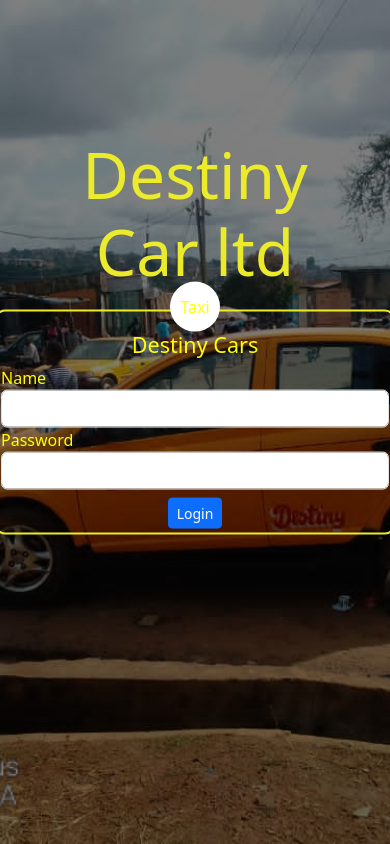
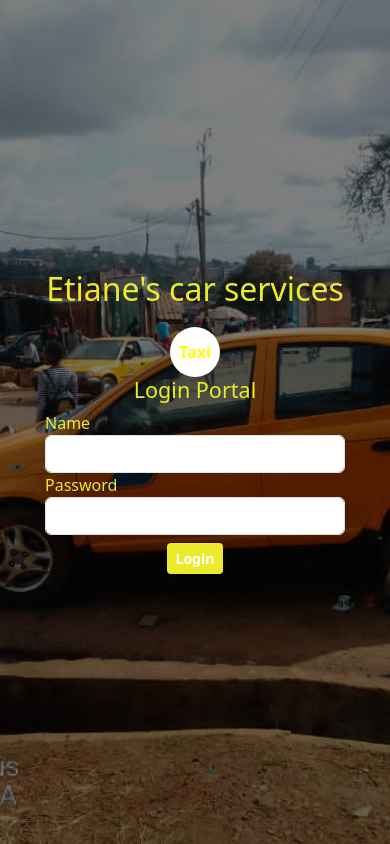
Before and after one commit to LL-Etiane/tms, a Django app: page / in a window 390 px wide. Run offline with Django 3.2, Linux system fonts and the light colour scheme; some libraries are stand-ins or nearby versions.

Commit message:
ui responsive worked on

```diff
--- a/assets/css/login.css
+++ b/assets/css/login.css
@@ -1,4 +1,6 @@
 body {
+  height: 100vh;
+  width: 100%;
   background: linear-gradient(rgba(0, 0, 0, 0.5), rgba(0, 0, 0, 0.5)),
     url("../images/bg.jpg");
   background-size: cover;
@@ -6,15 +8,21 @@ body {
 }
 
 .main-container {
-  position: relative;
   height: 100vh;
+  display: flex;
+  flex-direction: column;
+  justify-content: center;
+  align-items: center;
 }
 
 .caption-container {
-  position: absolute;
-  top: 20%;
-  left: 50%;
-  transform: translate(-50%, -20%);
+  margin-bottom: 1rem;
+}
+
+.btn-yellow {
+  background-color: #ebeb2c;
+  color: #fff;
+  font-weight: bolder;
 }
 
 .login-caption {
@@ -23,22 +31,14 @@ body {
 }
 
 .login-container {
-  padding-left: 4px;
-  padding-right: 4px;
-  padding-bottom: 4px;
-  position: absolute;
-  border: 2px solid #ebeb2c;
-  border-radius: 10px;
   width: 400px;
-  top: 50%;
-  left: 50%;
-  transform: translate(-50%, -50%);
-  color: yellow;
+  color: #ebeb2c;
 }
 
 .login-avatar {
   background-color: #fff;
   color: yellow;
+  font-weight: 900;
   display: flex;
   align-items: center;
   justify-content: center;
@@ -49,3 +49,13 @@ body {
   margin: auto;
   margin-top: -30px;
 }
+
+@media (max-width: 769px) {
+  .login-caption {
+    font-size: 2rem;
+    margin-bottom: 2rem;
+  }
+  .login-container {
+    width: 300px;
+  }
+}
--- a/assets/scss/login.scss
+++ /dev/null
@@ -1,31 +0,0 @@
-body {
-  background-color: yellow;
-}
-
-.main-container {
-  position: relative;
-  height: 100vh;
-}
-
-.login-container {
-  padding-left: 4px;
-  padding-right: 4px;
-  padding-bottom: 4px;
-  position: absolute;
-  border: 1px solid blue;
-  border-radius: 10px;
-  width: 400px;
-  top: 50%;
-  left: 50%;
-  transform: translate(-50%, -50%);
-}
-
-.login-avatar {
-  background-color: #fff;
-  border-radius: 50%;
-  width: 50px;
-  height: 50px;
-  text-align: center;
-  margin: auto;
-  margin-top: -30px;
-}
--- a/assets/scss/main.scss
+++ /dev/null
@@ -1,138 +0,0 @@
-$main-color: #32383e;
-$btn-color: blue;
-$hover-color: blue;
-
-* {
-  padding: 0;
-  margin: 0;
-  box-sizing: border-box;
-}
-
-body {
-  background: #f4f6f9;
-  overflow-x: hidden;
-}
-
-.overall {
-  display: flex;
-}
-
-.sidebar {
-  width: 250px;
-  background: $main-color;
-  min-height: 100vh;
-}
-
-.hidesidebar {
-  display: none !important;
-  .links {
-    background-color: red !important;
-  }
-}
-
-.main {
-  width: 100%;
-}
-
-.main-resize {
-  margin-left: 0;
-}
-
-.main-header {
-  background: #fff;
-  width: 100%;
-  box-shadow: 0 3px 10px rgb(0 0 0 / 0.2);
-  padding: 1rem;
-  display: flex;
-  justify-content: space-between;
-}
-
-.reducesidebarwidth {
-  width: 80px;
-}
-
-.logotitle {
-  margin-top: 1.5rem;
-  text-align: center;
-  color: #fff;
-  border-top: 1px solid #ccc;
-  border-bottom: 1px solid #ccc;
-}
-
-.logotitle h4 {
-  font-size: 30px;
-}
-
-.links {
-  margin-top: 2rem;
-
-  ul {
-    padding-left: 0 !important;
-
-    .active {
-      background-color: #007bff;
-      border-radius: 30px 0px 0px 0px;
-
-      select {
-        background-color: #007bff;
-      }
-    }
-
-    li {
-      margin-bottom: 0.2rem;
-      text-align: center;
-      display: flex;
-      padding: 0.5rem 1rem;
-      width: 100%;
-      border-radius: 30px 0px 0px 0px;
-
-      .icon {
-        color: #fff;
-        font-size: 24px;
-        margin-right: 1rem;
-      }
-      a {
-        color: #fff;
-        text-decoration: none;
-        font-size: 20px;
-      }
-
-      select:hover {
-        background-color: #007bff;
-      }
-
-      select:after {
-        background-color: $main-color;
-      }
-
-      select {
-        width: 100%;
-        outline: none;
-        border: none;
-        font-size: 20px;
-        background-color: $main-color;
-        color: #fff;
-
-        option {
-          font-size: 15px;
-          background-color: $main-color;
-          color: #fff;
-        }
-      }
-    }
-
-    li:hover {
-      background-color: #007bff;
-    }
-  }
-}
-
-#main-section-down {
-  height: 100%;
-}
-
-@media only screen and (max-width: 780px) {
-  .sidebar {
-    display: none;
-  }
-}
--- a/users/templates/users/login.html
+++ b/users/templates/users/login.html
@@ -18,11 +18,11 @@
   <body>
     <div class="main-container">
       <div class="text-center caption-container">
-        <h1 class="login-caption">Destiny Car ltd</h1>
+        <h1 class="login-caption">Etiane's car services</h1>
       </div>
       <div class="login-container">
         <div class="login-avatar">Taxi</div>
-        <h4 class="text-center">Destiny Cars</h4>
+        <h4 class="text-center">Login Portal</h4>
         {% if error %}
         <h3 class="text-danger">{{error}}</h3>
         {% endif %}
@@ -49,7 +49,7 @@
             />
           </div>
           <div class="form-group text-center mt-2">
-            <input type="submit" value="Login" class="btn btn-sm btn-primary" />
+            <input type="submit" value="Login" class="btn btn-sm btn-yellow" />
           </div>
         </form>
       </div>
```
Also changed, not shown: assets/js/main.js (+3 -5 lines), README.md, 1 other file.
